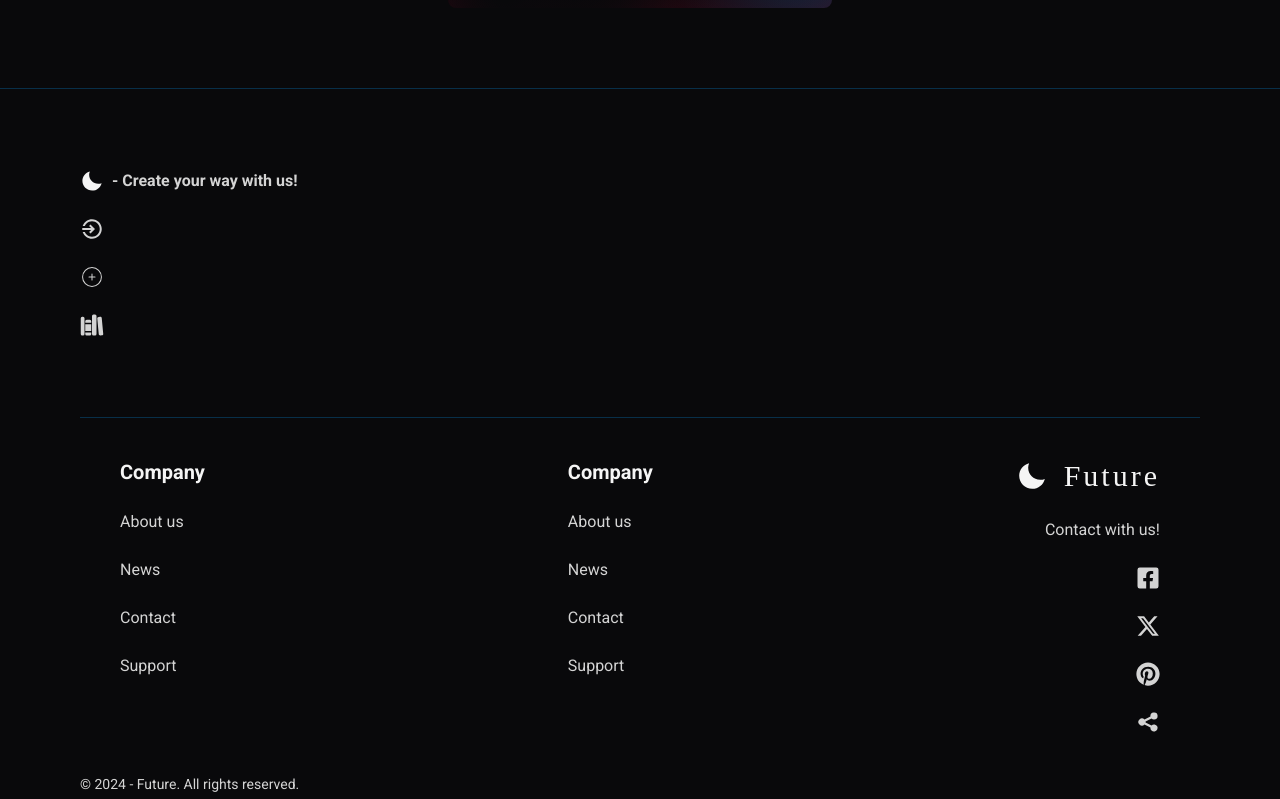
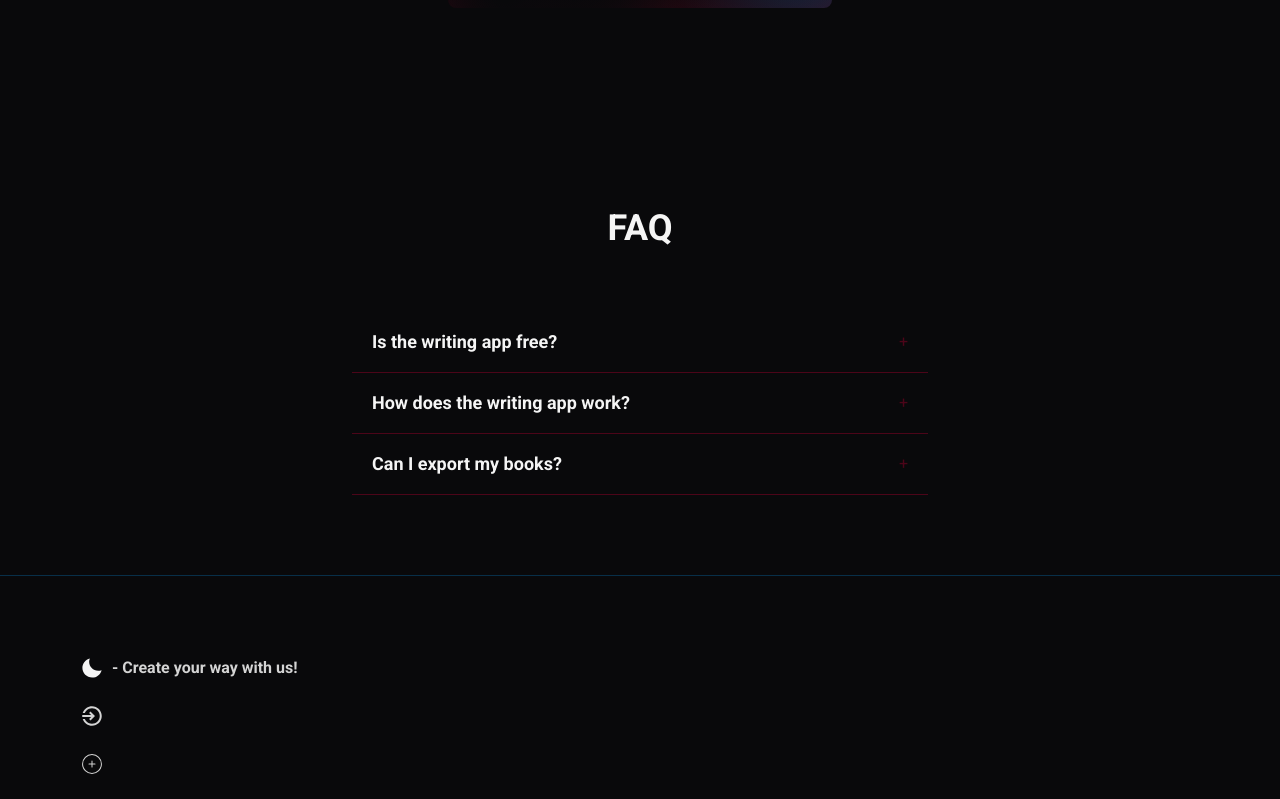
Before and after one commit to pawelek7k/future, a Next.js app: page / in a window 1280 px wide. Shown: the part 1520-2319 px from the top of the page. Built offline with nearby package versions, Linux system fonts and the light colour scheme; a web font is replaced by a local one.

Commit message:
add faq section

```diff
--- a/app/(marketing)/page.tsx
+++ b/app/(marketing)/page.tsx
@@ -1,3 +1,4 @@
+import { Accordion } from "../components/landing/Faq";
 import { Features } from "../components/landing/Features";
 import { Footer } from "../components/landing/Footer";
 import { Hero } from "../components/landing/Hero";
@@ -7,6 +8,7 @@ const Home: React.FC = () => {
     <main className="">
       <Hero />
       <Features />
+      <Accordion />
       <Footer />
     </main>
   );
--- /dev/null
+++ b/app/components/landing/Faq.tsx
@@ -0,0 +1,72 @@
+"use client";
+import { motion } from "framer-motion";
+import { useRef, useState } from "react";
+
+interface AccordionItemProps {
+  title: string;
+  content: string;
+}
+
+const AccordionItem: React.FC<AccordionItemProps> = ({ title, content }) => {
+  const [isOpen, setIsOpen] = useState(false);
+  const contentRef = useRef<HTMLDivElement>(null);
+
+  return (
+    <div className="border-b border-rose-950">
+      <button
+        className="w-full text-left py-4 px-5 flex justify-between items-center focus:outline-none"
+        onClick={() => setIsOpen(!isOpen)}
+      >
+        <span className="text-lg text-neutral-100 font-semibold">{title}</span>
+        <span className="text-rose-950">{isOpen ? "-" : "+"}</span>
+      </button>
+      <motion.div
+        initial={false}
+        animate={{ height: isOpen ? contentRef.current?.scrollHeight : 0 }}
+        transition={{ duration: 0.3, ease: "easeInOut" }}
+        className="overflow-hidden"
+      >
+        <div ref={contentRef} className="px-5 py-4 text-neutral-200">
+          {content}
+        </div>
+      </motion.div>
+    </div>
+  );
+};
+
+export const Accordion: React.FC = () => {
+  const accordionData = [
+    {
+      title: "Is the writing app free?",
+      content:
+        "Yes, the app offers a free plan that allows you to write and manage a few books. There are also paid plans that provide additional features such as advanced editing, collaboration, and more storage space.",
+    },
+    {
+      title: "How does the writing app work?",
+      content:
+        "The writing app allows users to create books, chapters, and notes in an organized manner. You can write your content, format text, add notes, and collaborate with other writers in real time.",
+    },
+    {
+      title: "Can I export my books?",
+      content:
+        "Yes, the app allows you to export your books in various formats such as PDF or Word. This makes it easy to publish your content on different platforms or print your books.",
+    },
+  ];
+
+  return (
+    <section className="max-w-2xl mx-auto mt-10 py-20 px-12 flex flex-col items-center gap-16">
+      <h2 className="text-neutral-100 font-semibold text-4xl text-center">
+        FAQ
+      </h2>
+      <div>
+        {accordionData.map((item, index) => (
+          <AccordionItem
+            key={index}
+            title={item.title}
+            content={item.content}
+          />
+        ))}
+      </div>
+    </section>
+  );
+};
```
